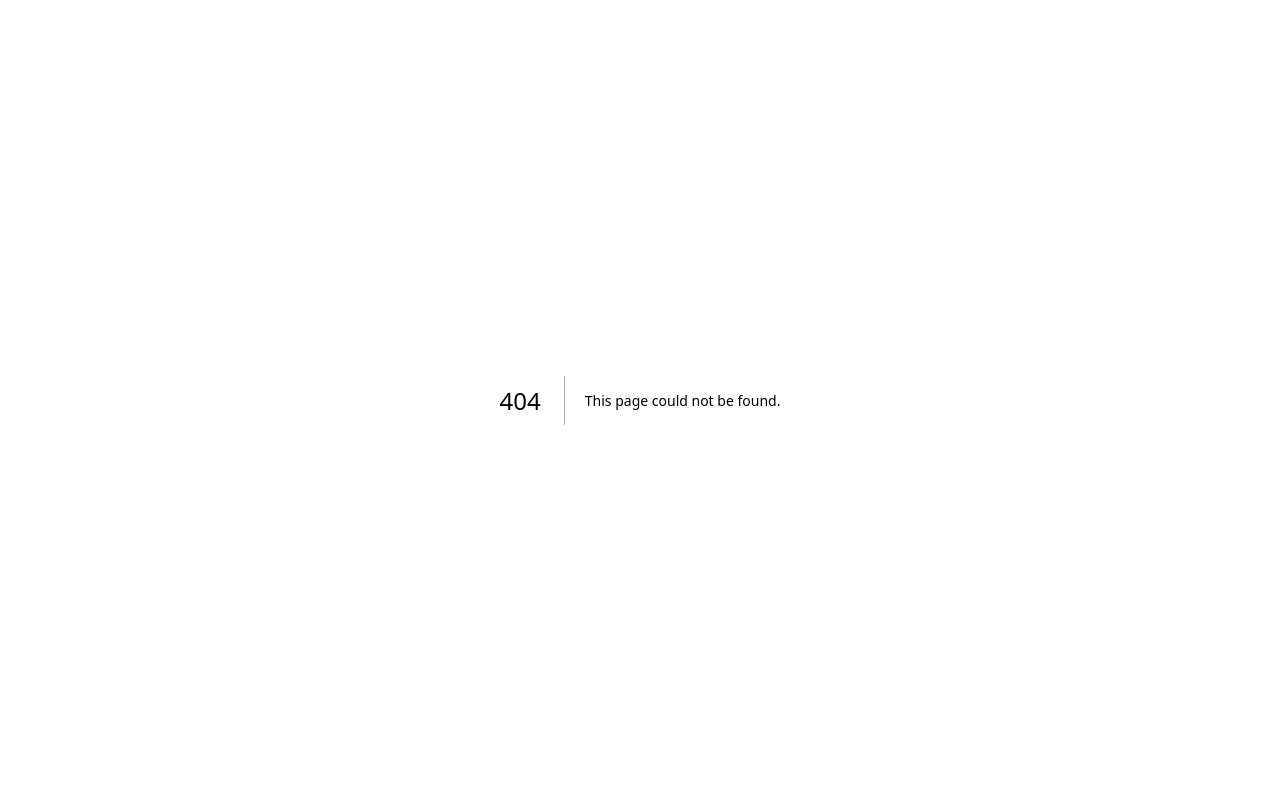
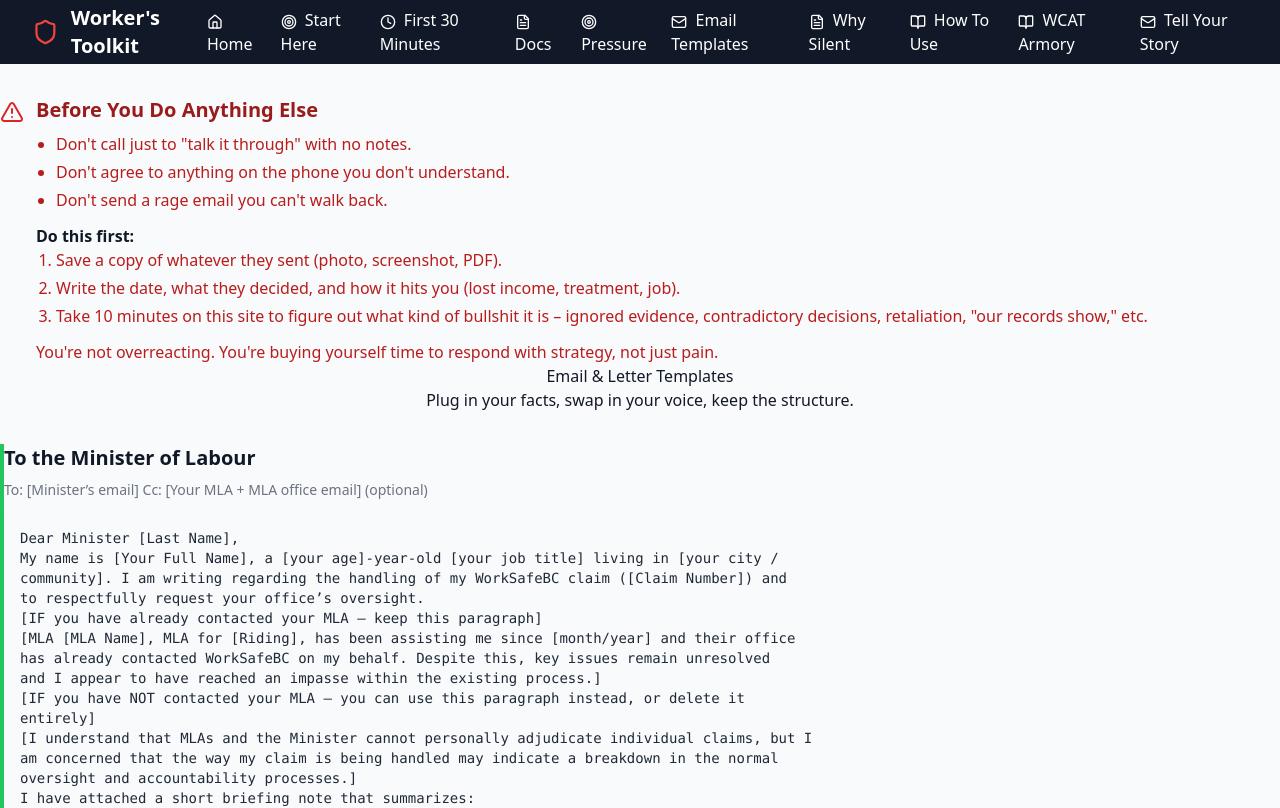
Before and after one commit to davidoyle/WEB, a Next.js app: page /templates in a window 1280 px wide. Before the commit this address had no page. Shown: the top 808 px of the page. Built offline with nearby package versions, Linux system fonts and the light colour scheme.

Commit message:
Split sections into dedicated pages

```diff
--- a/src/components/Navigation.jsx
+++ b/src/components/Navigation.jsx
@@ -3,14 +3,14 @@ import Link from 'next/link'
 import { BookOpen, Clock, FileText, Home, Mail, Menu, Shield, Target, X } from 'lucide-react'
 
 const navLinks = [
-  { href: '/#landing', label: 'Home', Icon: Home },
-  { href: '/#start-here', label: 'Start Here', Icon: Target },
-  { href: '/#first-30', label: 'First 30 Minutes', Icon: Clock },
-  { href: '/#documentation', label: 'Docs', Icon: FileText },
-  { href: '/#pressure', label: 'Pressure', Icon: Target },
-  { href: '/#templates', label: 'Email Templates', Icon: Mail },
-  { href: '/#why-silent', label: 'Why Silent', Icon: FileText },
-  { href: '/#how-to-use', label: 'How To Use', Icon: BookOpen },
+  { href: '/', label: 'Home', Icon: Home },
+  { href: '/start-here', label: 'Start Here', Icon: Target },
+  { href: '/first-30-minutes', label: 'First 30 Minutes', Icon: Clock },
+  { href: '/documentation', label: 'Docs', Icon: FileText },
+  { href: '/pressure-points', label: 'Pressure', Icon: Target },
+  { href: '/templates', label: 'Email Templates', Icon: Mail },
+  { href: '/why-silent', label: 'Why Silent', Icon: FileText },
+  { href: '/how-to-use', label: 'How To Use', Icon: BookOpen },
   { href: '/wcat', label: 'WCAT Armory', Icon: BookOpen },
   { href: '/stories', label: 'Tell Your Story', Icon: Mail },
 ]
--- /dev/null
+++ b/src/pages/documentation.jsx
@@ -0,0 +1,18 @@
+import Head from 'next/head'
+import Navigation from '../components/Navigation'
+import DocumentationSection from '../sections/Documentation'
+
+const DocumentationPage = () => (
+  <div className="min-h-screen bg-gray-50">
+    <Head>
+      <title>Evidence & Documentation | Worker's Toolkit</title>
+      <meta name="description" content="Centralize the records and evidence you need for WorkSafeBC fights." />
+    </Head>
+    <Navigation />
+    <main className="py-8">
+      <DocumentationSection />
+    </main>
+  </div>
+)
+
+export default DocumentationPage
--- /dev/null
+++ b/src/pages/first-30-minutes.jsx
@@ -0,0 +1,18 @@
+import Head from 'next/head'
+import Navigation from '../components/Navigation'
+import First30MinutesSection from '../sections/First30MinutesSection'
+
+const FirstThirtyMinutesPage = () => (
+  <div className="min-h-screen bg-gray-50">
+    <Head>
+      <title>First 30 Minutes | Worker's Toolkit</title>
+      <meta name="description" content="Immediate steps to take after a bad WorkSafeBC decision or injury." />
+    </Head>
+    <Navigation />
+    <main className="py-8">
+      <First30MinutesSection />
+    </main>
+  </div>
+)
+
+export default FirstThirtyMinutesPage
--- /dev/null
+++ b/src/pages/how-to-use.jsx
@@ -0,0 +1,18 @@
+import Head from 'next/head'
+import Navigation from '../components/Navigation'
+import HowToUse from '../sections/HowToUse'
+
+const HowToUsePage = () => (
+  <div className="min-h-screen bg-gray-50">
+    <Head>
+      <title>How To Use This Toolkit | Worker's Toolkit</title>
+      <meta name="description" content="Step-by-step instructions for using the Worker’s Toolkit effectively." />
+    </Head>
+    <Navigation />
+    <main className="py-8">
+      <HowToUse />
+    </main>
+  </div>
+)
+
+export default HowToUsePage
--- a/src/pages/index.jsx
+++ b/src/pages/index.jsx
@@ -1,15 +1,40 @@
 import Head from 'next/head'
+import Link from 'next/link'
 import Navigation from '../components/Navigation'
 import LandingSection from '../sections/Landing'
-import HomeSection from '../sections/HomeSection'
-import First30MinutesSection from '../sections/First30MinutesSection'
-import DocumentationSection from '../sections/Documentation'
-import PressurePoints from '../sections/PressurePoints'
-import EmailTemplates from '../sections/EmailTemplates'
-import WhyDocumentation from '../sections/WhyDocumentation'
-import WhySilentSection from '../sections/WhySilentSection'
-import Engagement from '../sections/Engagement'
-import HowToUse from '../sections/HowToUse'
+
+const quickLinks = [
+  {
+    href: '/start-here',
+    title: 'Start Here',
+    description: 'Figure out where you are in the process and pick your next 1–3 moves.',
+  },
+  {
+    href: '/first-30-minutes',
+    title: 'First 30 Minutes',
+    description: 'Immediate steps after a WorkSafeBC decision so nothing slips.',
+  },
+  {
+    href: '/documentation',
+    title: 'Evidence & Documentation',
+    description: 'Build the record that survives review and appeal.',
+  },
+  {
+    href: '/pressure-points',
+    title: 'Tactical Pressure Points',
+    description: 'Targeted questions and leverage when you are being ignored.',
+  },
+  {
+    href: '/templates',
+    title: 'Email & Letter Templates',
+    description: 'Copy-ready language to push back and escalate.',
+  },
+  {
+    href: '/wcat',
+    title: 'WCAT Precedent Armory',
+    description: 'Searchable cases to mirror your situation.',
+  },
+]
 
 export default function HomePage() {
   return (
@@ -21,15 +46,20 @@ export default function HomePage() {
       <Navigation />
       <main className="space-y-16 pb-16">
         <LandingSection />
-        <HomeSection />
-        <First30MinutesSection />
-        <DocumentationSection />
-        <PressurePoints />
-        <EmailTemplates />
-        <WhyDocumentation />
-        <WhySilentSection />
-        <Engagement />
-        <HowToUse />
+        <section className="section-shell">
+          <div className="mb-8 text-center">
+            <h2 className="section-title">Pick the page you need</h2>
+            <p className="section-lead">Each section now lives on its own page so you can focus without scrolling through it all.</p>
+          </div>
+          <div className="grid gap-6 md:grid-cols-2 lg:grid-cols-3">
+            {quickLinks.map((link) => (
+              <Link key={link.href} href={link.href} className="card hover:shadow-lg transition-shadow">
+                <h3 className="text-xl font-bold text-gray-900 mb-2">{link.title}</h3>
+                <p className="text-gray-700">{link.description}</p>
+              </Link>
+            ))}
+          </div>
+        </section>
       </main>
     </>
   )
--- /dev/null
+++ b/src/pages/pressure-points.jsx
@@ -0,0 +1,18 @@
+import Head from 'next/head'
+import Navigation from '../components/Navigation'
+import PressurePoints from '../sections/PressurePoints'
+
+const PressurePointsPage = () => (
+  <div className="min-h-screen bg-gray-50">
+    <Head>
+      <title>Tactical Pressure Points | Worker's Toolkit</title>
+      <meta name="description" content="Targeted questions and leverage to push back on WorkSafeBC." />
+    </Head>
+    <Navigation />
+    <main className="py-8">
+      <PressurePoints />
+    </main>
+  </div>
+)
+
+export default PressurePointsPage
--- /dev/null
+++ b/src/pages/start-here.jsx
@@ -0,0 +1,18 @@
+import Head from 'next/head'
+import Navigation from '../components/Navigation'
+import HomeSection from '../sections/HomeSection'
+
+const StartHerePage = () => (
+  <div className="min-h-screen bg-gray-50">
+    <Head>
+      <title>Start Here | Worker's Toolkit</title>
+      <meta name="description" content="Orient yourself and pick your next moves for WorkSafeBC battles." />
+    </Head>
+    <Navigation />
+    <main className="py-8">
+      <HomeSection />
+    </main>
+  </div>
+)
+
+export default StartHerePage
--- /dev/null
+++ b/src/pages/templates.jsx
@@ -0,0 +1,18 @@
+import Head from 'next/head'
+import Navigation from '../components/Navigation'
+import EmailTemplates from '../sections/EmailTemplates'
+
+const TemplatesPage = () => (
+  <div className="min-h-screen bg-gray-50">
+    <Head>
+      <title>Email & Letter Templates | Worker's Toolkit</title>
+      <meta name="description" content="Copy-ready templates to challenge WorkSafeBC decisions and non-response." />
+    </Head>
+    <Navigation />
+    <main className="py-8">
+      <EmailTemplates />
+    </main>
+  </div>
+)
+
+export default TemplatesPage
--- /dev/null
+++ b/src/pages/why-silent.jsx
@@ -0,0 +1,18 @@
+import Head from 'next/head'
+import Navigation from '../components/Navigation'
+import WhySilentSection from '../sections/WhySilentSection'
+
+const WhySilentPage = () => (
+  <div className="min-h-screen bg-gray-50">
+    <Head>
+      <title>Why They Go Silent | Worker's Toolkit</title>
+      <meta name="description" content="Understand why WorkSafeBC and employers ignore you and how to respond." />
+    </Head>
+    <Navigation />
+    <main className="py-8">
+      <WhySilentSection />
+    </main>
+  </div>
+)
+
+export default WhySilentPage
--- a/src/sections/HomeSection.jsx
+++ b/src/sections/HomeSection.jsx
@@ -9,11 +9,11 @@ const wcatCaseLookup = Object.fromEntries(
 )
 
 const moveTargets = {
-  documentation: '#documentation',
-  pressure: '#pressure',
-  templates: '#templates',
+  documentation: '/documentation',
+  pressure: '/pressure-points',
+  templates: '/templates',
   wcat: '/wcat',
-  howtouse: '#how-to-use',
+  howtouse: '/how-to-use',
 }
 
 const HomeSection = () => (
@@ -66,7 +66,7 @@ const HomeSection = () => (
               <h4 className="mb-2 font-semibold text-gray-900">Your next moves:</h4>
               <ul className="space-y-1">
                 {situation.nextMoves.map((move, i) => {
-                  const href = moveTargets[move.section] || '#start-here'
+                  const href = moveTargets[move.section] || '/start-here'
                   return (
                     <li key={i} className="flex items-center text-blue-600 hover:underline">
                       <ExternalLink className="mr-2 h-4 w-4" />
--- a/src/sections/Landing.jsx
+++ b/src/sections/Landing.jsx
@@ -27,7 +27,7 @@ const LandingSection = () => (
 
     <div className="mt-10 flex flex-col items-center gap-4">
       <Link
-        href="#start-here"
+        href="/start-here"
         className="w-full md:w-auto rounded-lg bg-red-600 px-8 py-3 font-semibold text-white shadow-sm transition hover:bg-red-700"
       >
         Start with the map
```
